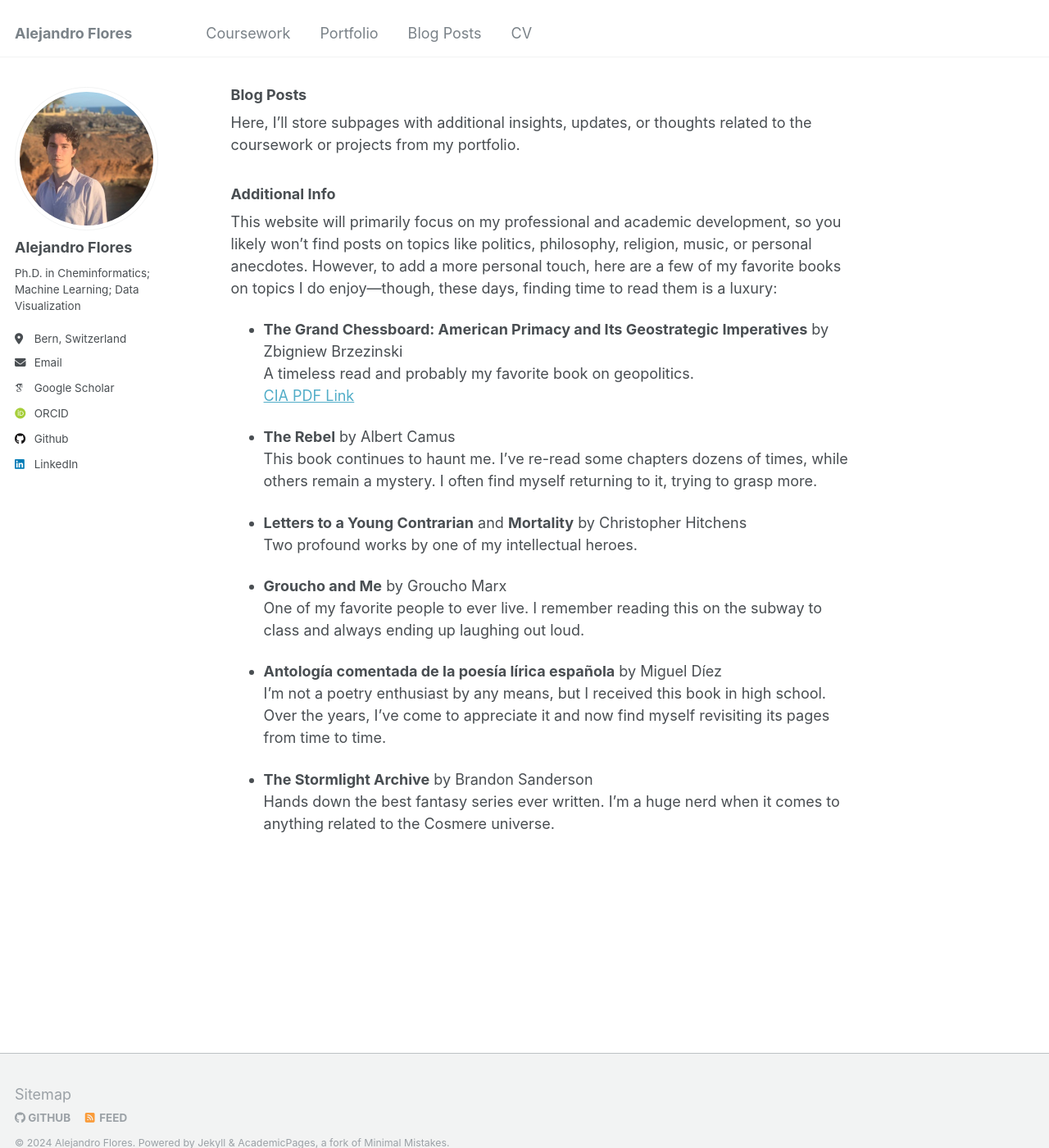
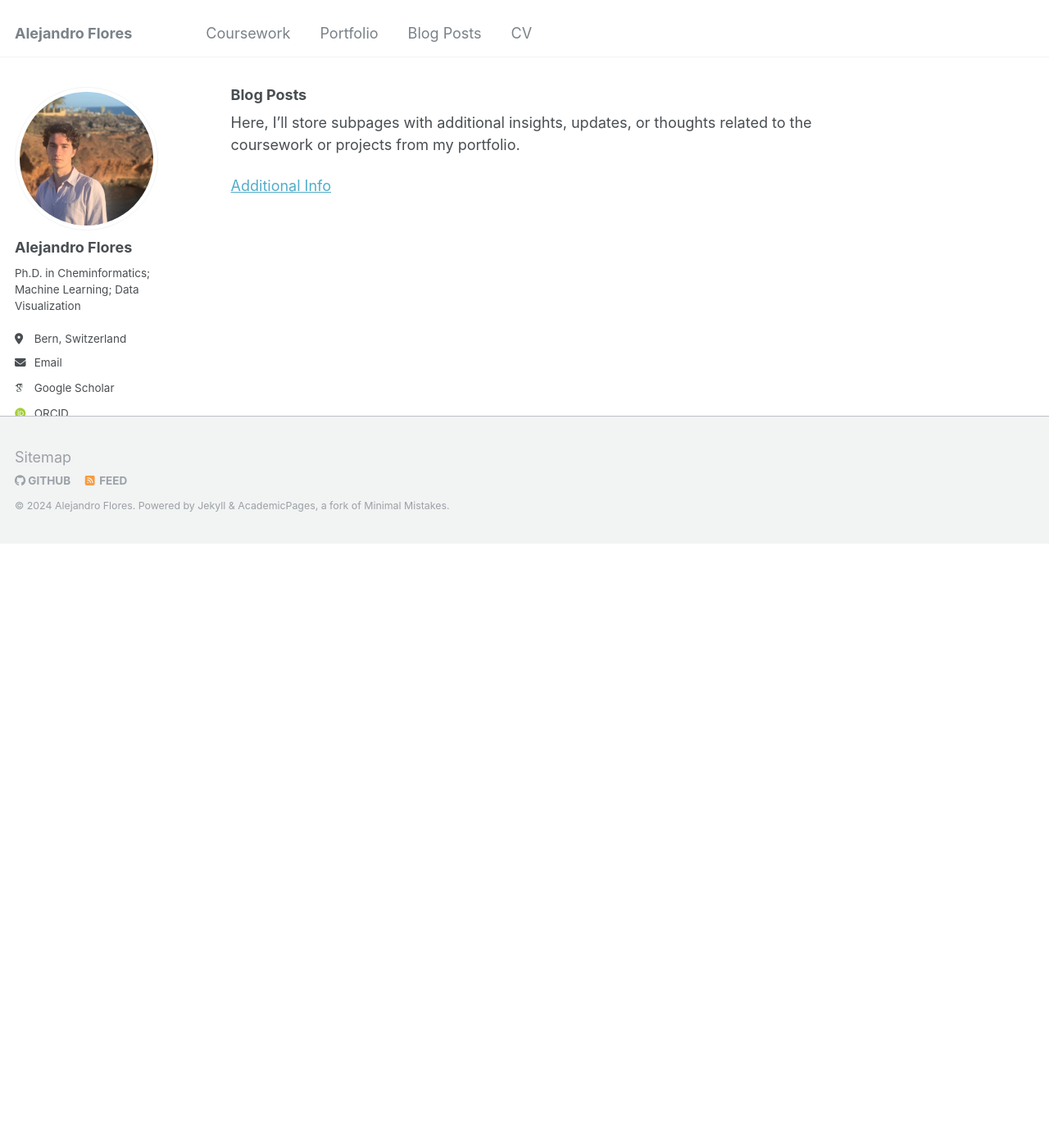
Before and after one commit to afloresep/afloresep.github.io, a Jekyll site: the page built from _pages/about.md, in a window 1280 px wide and 1400 px high, scrolled down 1184 px. Shown: the whole window at 82% size. Built offline with Jekyll 4.4.1, drawn with Linux system fonts in a browser that asks for light colours; some web fonts are replaced; after the commit the page ends 1846 px from its top, so only the background shows below that.

Commit message:
Update about.md

```diff
--- a/_pages/about.md
+++ b/_pages/about.md
@@ -34,24 +34,4 @@ This section will document any projects I undertake during my PhD or on my own.
 ### Blog Posts
 Here, I’ll store subpages with additional insights, updates, or thoughts related to the coursework or projects from my portfolio.
 
-### Additional Info
-This website will primarily focus on my professional and academic development, so you likely won’t find posts on topics like politics, philosophy, religion, music, or personal anecdotes. However, to add a more personal touch, here are a few of my favorite books on topics I do enjoy—though, these days, finding time to read them is a luxury:
-
-- **The Grand Chessboard: American Primacy and Its Geostrategic Imperatives** by Zbigniew Brzezinski
-  A timeless read and probably my favorite book on geopolitics.
-  [CIA PDF Link](https://www.cia.gov/library/abbottabad-compound/36/36669B7894E857AC4F3445EA646BFFE1_Zbigniew_Brzezinski_-_The_Grand_ChessBoard.doc.pdf)
-
-- **The Rebel** by Albert Camus
-  This book continues to haunt me. I’ve re-read some chapters dozens of times, while others remain a mystery. I often find myself returning to it, trying to grasp more.
-
-- **Letters to a Young Contrarian** and **Mortality** by Christopher Hitchens
-  Two profound works by one of my intellectual heroes.
-
-- **Groucho and Me** by Groucho Marx
-  One of my favorite people to ever live. I remember reading this on the subway to class and always ending up laughing out loud.
-
-- **Antología comentada de la poesía lírica española** by Miguel Díez
-  I’m not a poetry enthusiast by any means, but I received this book in high school. Over the years, I’ve come to appreciate it and now find myself revisiting its pages from time to time.
-
-- **The Stormlight Archive** by Brandon Sanderson
-  Hands down the best fantasy series ever written. I'm a huge nerd when it comes to anything related to the Cosmere universe.
+[Additional Info](https://afloresep.github.io/More_About_me/)
```
